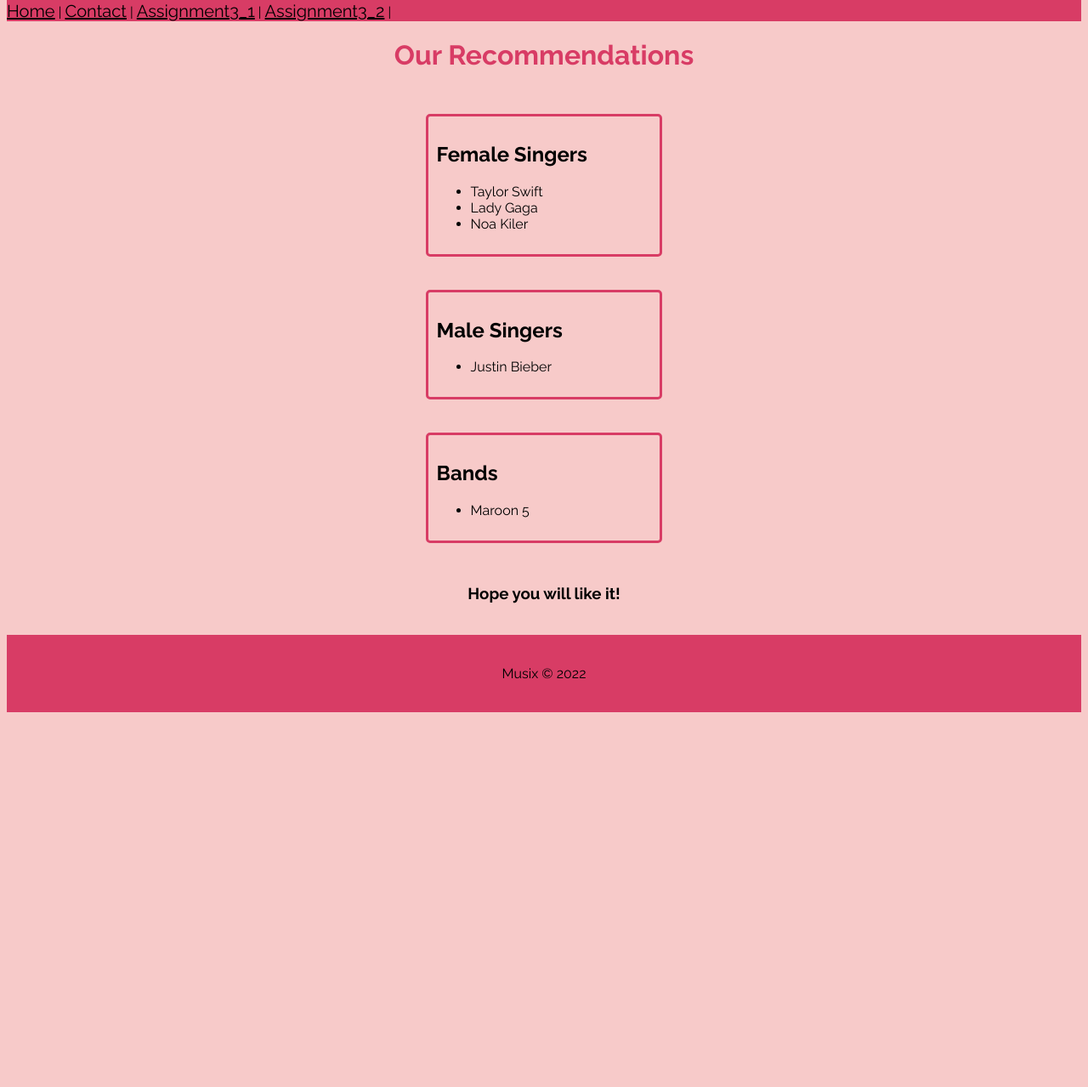
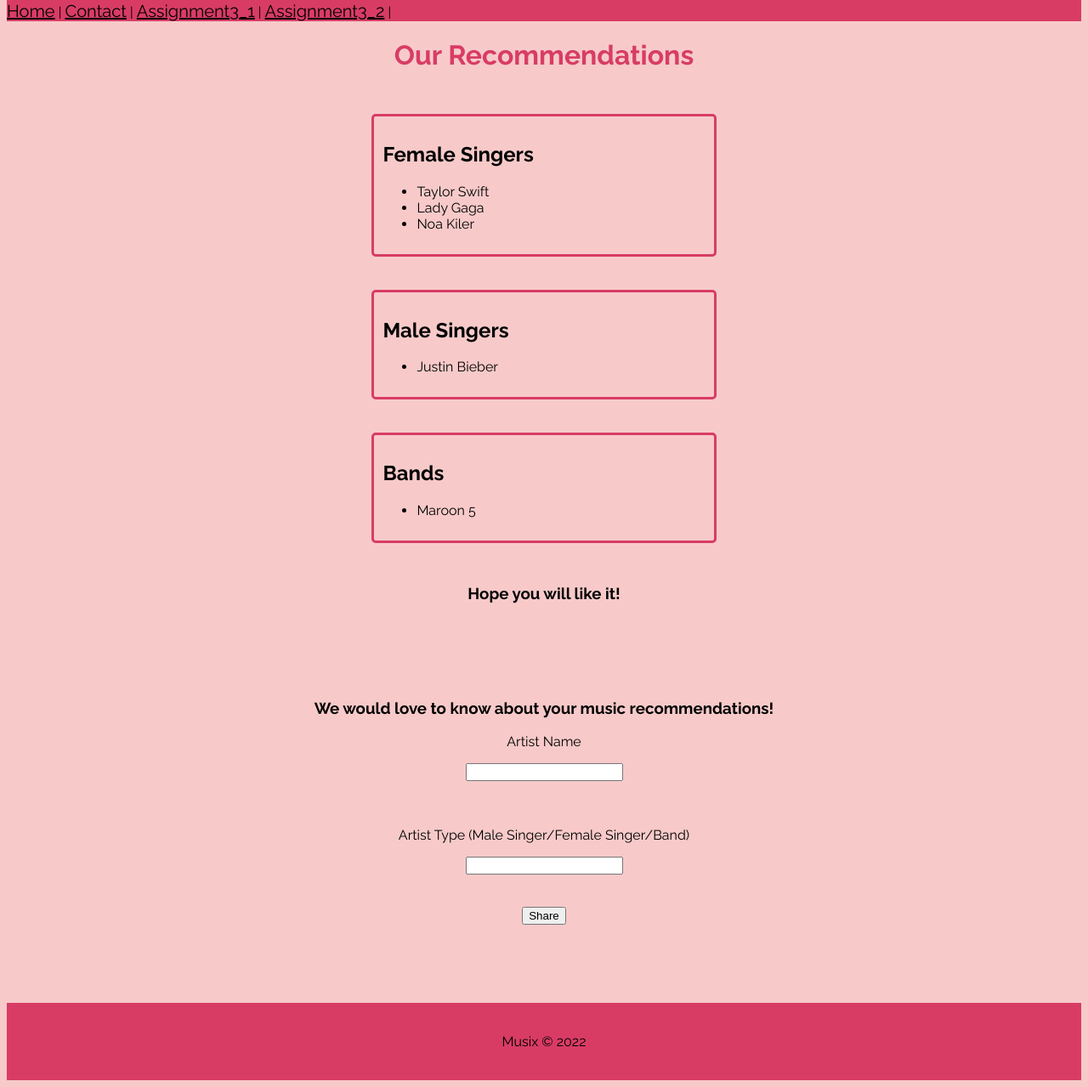
Before and after one commit to pelegel/Peleg_Eliyahou-Web_server_part, a Flask app: page /assignment3_1 in a window 1280 px wide. Shown: the part 387-1666 px from the top of the page at 85% size. Before the commit the page ends 1225 px from the top, so only its background shows below. Run offline with Flask 2, Linux system fonts and the light colour scheme; some libraries are stand-ins or nearby versions.

Commit message:
final update

```diff
--- a/app.py
+++ b/app.py
@@ -22,12 +22,11 @@ def index_func():
 def contact_page():
     return render_template('Contact.HTML')
 
-
+artists = {'maroon 5': 'Band', 'justin bieber': 'Male singer', 'taylor swift': 'female Singer',
+               'Lady gaga': 'Female Singer', 'noa kiler': 'Female Singer'}
 
 @app.route('/assignment3_1')
 def assignment3_1_page():
-    artists = {'maroon 5': 'Band', 'justin bieber': 'Male singer', 'taylor swift': 'female Singer',
-               'Lady gaga': 'Female Singer', 'noa kiler': 'Female Singer'}
     females = []
     males = []
     bands = []
@@ -120,7 +119,15 @@ def get_user_index_by_username(username):
 def log_out():
     session['loggedin'] = False
     session.clear()
-    return redirect('/assignment3_2')
+    return redirect(url_for('assignment3_2_page'))
+
+
+@app.route("/share_recommendation/", methods=['POST'])
+def share_recommendation():
+    artist = request.form['artist']
+    artist_type = request.form['artistType']
+    artists[artist] = artist_type
+    return redirect('/assignment3_1')
 
 
 #dictionary of the session
--- a/static/CSS.css
+++ b/static/CSS.css
@@ -313,10 +313,6 @@ a:hover {
 /* end footer */
 
 
-#userSearchResults {
-    text-align: center;
-}
-
 .user_list {
     text-align: center;
 }
@@ -336,3 +332,19 @@ a:hover {
     color: var(--fucciaPink);
     font-size: 25px;
 }
+
+#user_recommendations{
+    text-align: center;
+    margin-right: auto;
+    margin-left: auto;
+}
+
+.container {
+    border: var(--fucciaPink) 3px solid;
+    border-radius: 5px;
+    margin: 10px auto;
+    width: 30%;
+    padding: 10px;
+    align-content: center;
+    overflow: auto;
+}
--- a/templates/assignment3_1.html
+++ b/templates/assignment3_1.html
@@ -9,7 +9,7 @@
     </header>
 
 
-
+{# loop over artists dictionary and split to listed categories #}
     {% for artist, type in artists.items() %}
 
         {% if type| lower() =="female singer" %}
@@ -58,8 +58,20 @@
     </div>
     <br>
 
+{# message from base page #}
+    {{ super() }}
+    <br><br><br><br>
 
-    {{ super() }}
+
+{# user recomendations form #}
+    <form id="user_recommendations" action="/share_recommendation/" method="post">
+        <h3>We would love to know about your music recommendations!</h3>
+        <p>Artist Name</p>
+        <input type="text" id="artist" name="artist" required><br><br>
+        <p>Artist Type (Male Singer/Female Singer/Band)</p>
+        <input type="text" id="artistType" name="artistType" required><br><br>
+        <input type="submit" id="recommendationBtn" value="Share"><br><br><br>
+    </form>
     <br>
 
 {% endblock %}
```
Also changed, not shown: templates/assignment3_2.html (+13 -13 lines).
